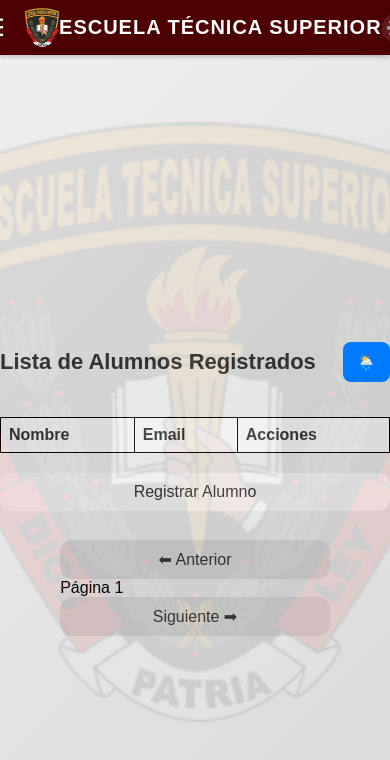
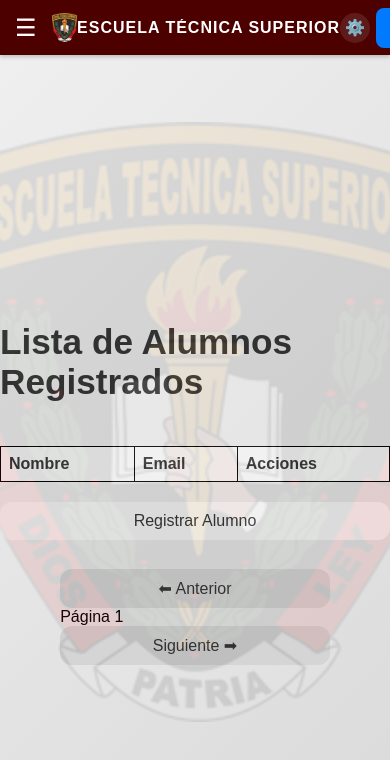
Before and after one commit to angelemilian0/Proyecto_DFS, a website: page frontend/profesor_dashboard.html in a window 390 px wide. Drawn offline with Linux system fonts and the light colour scheme; no server answers; sample sign-in values are in the browser's storage.

Commit message:
VERSION 1

```diff
--- a/frontend/custom_styles.css
+++ b/frontend/custom_styles.css
@@ -496,45 +496,106 @@
         gap: 10px;
     }
 
+
+     /*pendiente manana buscar solucion de esto*/
     /* Asegurar que el botón del clima se ajuste bien */
     @media (max-width: 768px) {
-        /* Ajustar la posición del título y el botón */
-        .titulo-alumnos {
-            display: flex;
-            align-items: center;
-            justify-content: space-between;
-            font-size: 22px;
-            margin-bottom: 15px;
-            width: 100%;
-        }
-
-        /* Ajuste del botón del clima SOLO en móviles */
-        .clima-movil {
+        /* Ajuste del botón del clima para que no se esconda */
+        #btnClima {
             font-size: 14px;
-            padding: 6px 10px;
-            height: 35px;
-            width: auto;
-            min-width: 45px;
+            padding: 8px 12px;
+            height: 40px; /* Aumentado para mayor visibilidad */
+            width: auto; /* Permite que se ajuste automáticamente */
+            min-width: 45px; /* Se asegura que tenga un ancho mínimo */
             display: flex;
             align-items: center;
             justify-content: center;
-            background-color: #007bff; /* Color azul visible */
+            background-color: #007bff; /* Color azul más visible */
             border-radius: 8px;
             color: white;
             border: none;
             transition: background 0.3s ease, transform 0.2s;
+            position: relative; /* Para ajustar su alineación */
+            right: 0;
         }
 
-        /* Efecto hover */
-        .clima-movil:hover {
+        /* Efecto hover en móviles */
+        #btnClima:hover {
             background-color: #0056b3;
             transform: scale(1.05);
         }
 
-        /* Ocultar el botón de clima en el encabezado SOLO en móviles */
-        .header-right #btnClima {
-            display: none;
+        /* Ajustes del encabezado */
+        .main-header {
+            height: auto;
+            min-height: 55px; /* Aumenta la altura mínima */
+            padding: 5px 10px;
+            display: flex;
+            align-items: center;
+            justify-content: space-between;
+        }
+
+        .header-left {
+            display: flex;
+            align-items: center;
+            gap: 10px;
+        }
+
+        .header-right {
+            display: flex;
+            align-items: center;
+            gap: 6px; /* Ajuste del espacio entre los iconos */
+            justify-content: flex-end;
+        }
+
+        /* Reducir el tamaño del logo en móviles */
+        .header-logo {
+            height: 30px;
+            width: auto;
+        }
+
+        .header-center {
+            flex: 1;
+            display: flex;
+            justify-content: center;
+            align-items: center;
+            text-align: center;
+        }
+
+        .header-title {
+            font-size: 16px;
+            font-weight: bold;
+            text-transform: uppercase;
+            white-space: nowrap;
+            overflow: hidden;
+            text-overflow: ellipsis;
+            margin: 0 auto;
+        }
+
+        .header-icons {
+            display: flex;
+            align-items: center;
+            gap: 6px; /* Ajuste para evitar que el botón se superponga */
+            flex-wrap: nowrap;
+        }
+
+        /* Estilos de los íconos en el encabezado */
+        .header-icon {
+            font-size: 16px;
+            width: 30px;
+            height: 30px;
+            padding: 5px;
+            display: flex;
+            align-items: center;
+            justify-content: center;
+            background-color: rgba(255, 255, 255, 0.1);
+            border-radius: 50%;
+        }
+
+        /* Ajuste para las imágenes en formularios */
+        .form img {
+            max-width: 120px;
+            height: auto;
         }
     }
-
 }
--- a/frontend/profesor_dashboard.html
+++ b/frontend/profesor_dashboard.html
@@ -30,10 +30,8 @@
     </header>
 
     <!-- Sección para mostrar la lista de alumnos -->
-    <h1 class="titulo-alumnos">
-        Lista de Alumnos Registrados
-        <button id="btnClima" class="clima-movil">🌦️</button>
-    </h1>
+    <h1>Lista de Alumnos Registrados</h1>
+
 
     <table id="tablaUsuarios">
         <thead>
```
